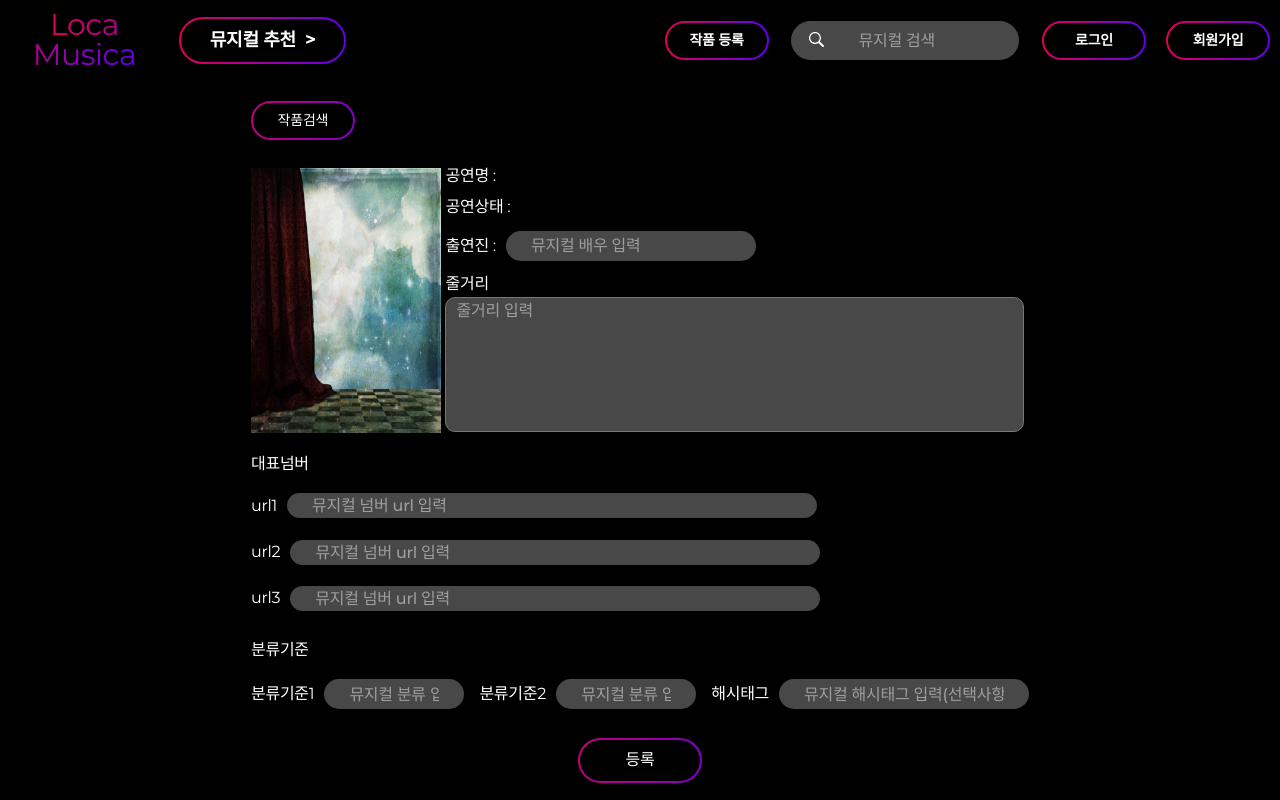
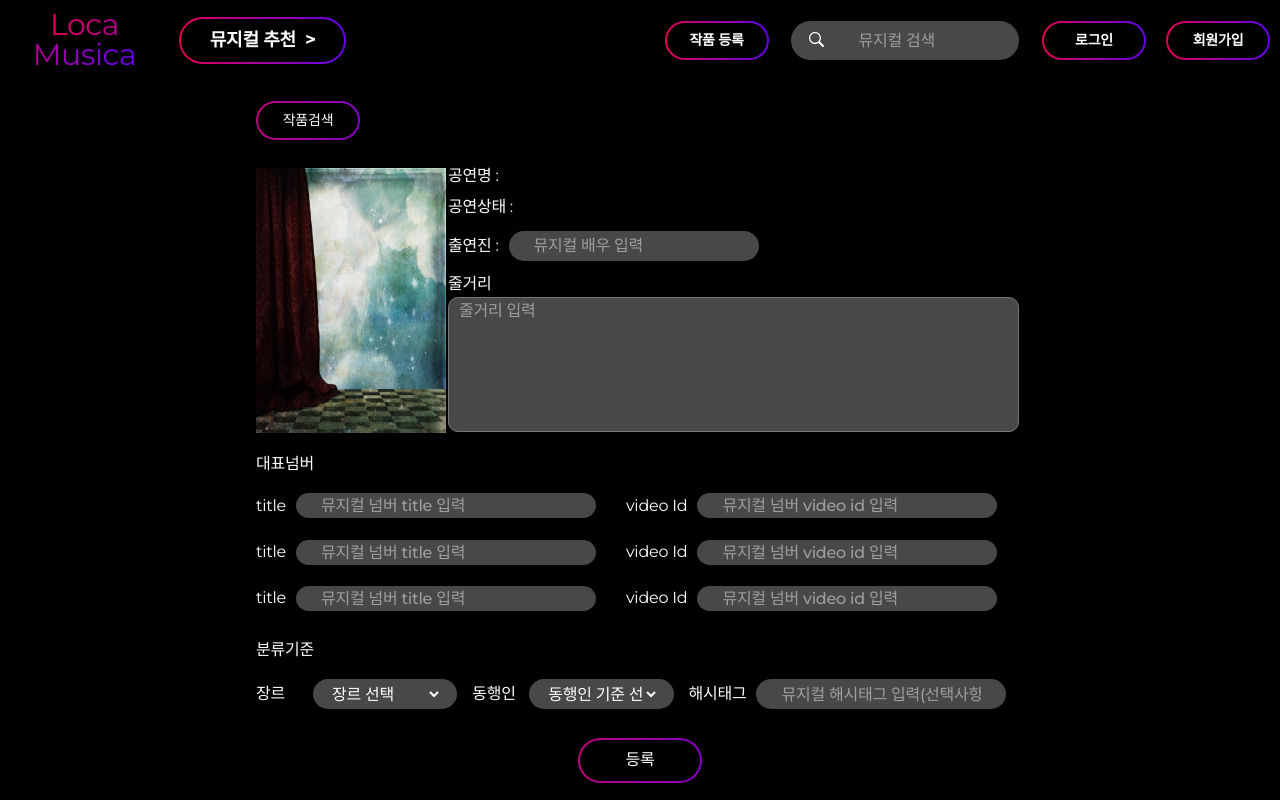
Before and after one commit to ryuseongryong/Loca-Musica, a React (Create React App) app in the folder client/: page /admin in a window 1280 px wide. Built offline with nearby package versions, Linux system fonts and the light colour scheme.

Commit message:
admin.js-Modify-admin 게시글 작성 부분 수정

```diff
--- a/client/src/css/Admin.css
+++ b/client/src/css/Admin.css
@@ -100,13 +100,30 @@
 	align-items: center;
 }
 
-.admin-manual-url {
+.admin-manual-title {
 	margin-right: 10px;
 }
 
-.admin-musical-url-input {
+.admin-manual-videoId {
+	margin-left: 30px;
+	margin-right: 10px;
+}
+
+/* .admin-musical-url-input {
 	height: 25px;
-	width: 530px;
+	width: 300px;
+	color: white;
+} */
+
+.admin-musical-title-input {
+	height: 25px;
+	width: 300px;
+	color: white;
+}
+
+.admin-musical-videoId-input {
+	height: 25px;
+	width: 300px;
 	color: white;
 }
 
@@ -144,12 +161,28 @@
 	flex: 2;
 	width: 140px;
 	height: 30px;
+
+	background: #484848;
+  	padding: 0 15px;
+  	border: 0;
+  	border-radius: 50px;
+  	caret-color: rgb(255, 255, 255);
+	display: flex;
+	justify-content: center;
+	align-items: center;
+}
+
+.admin-musical-category-select {
 	color: white;
+	width: 100%;
+	height: 100%;
+	border: 0;
+	background: transparent;
 }
 
 .admin-musical-category-info {
 	flex: 1;
-	margin-right: 10px;
+	/* margin-right: 5px; */
 }
 
 .admin-musical-hashtag-info {
@@ -257,3 +290,11 @@
 	font-style: normal;
 	font-weight: 400;
   }
+
+option:focus {
+	outline: none;
+}
+
+select:focus {
+	outline: none;
+}
--- a/client/src/pages/admin.js
+++ b/client/src/pages/admin.js
@@ -25,6 +25,10 @@ function Admin() {
         numbers: [],
         hashtags: ''
     });
+    // 장르 지정 state변수
+    const [genre, setGenre] = useState('');
+    // 동행인 지정 state변수
+    const [withPeople, setWithPeople] = useState('');
 
     const searchModalOpen = () => {
         setIsOpen(true);
@@ -42,25 +46,55 @@ function Admin() {
     }
 
     // 넘버 작성
-    // 카테고리 작성 +해시태그 작성
+
+    // 장르 선택
+    const writeGenre = (event) => {
+        setGenre(event.target.value);
+    }
+    // 동행인 선택
+    const writeWithPeople = (event) => {
+        setWithPeople(event.target.value);
+    }
+
+    // '장르 선택'을 선택 못하도록 설정
+    const disableGenreInfo = () => {
+        document.querySelector('#admin-musical-genre-info').setAttribute('disabled', true); // disabled 추가
+    }
+    // '동행인 선택'을 선택 못하도록 설정
+    const disableWithPeopleInfo = () => {
+        document.querySelector('#admin-musical-withPeople-info').setAttribute('disabled', true); // disabled 추가
+    }
 
     // 게시글 등록 버튼 클릭
     const adminPostDB = () => {
         //! number, category, hashtag 작성 값 처리
-        // admin-musical-url-input -> 넘버 url 작성 input
-        // admin-musical-category -> 카테고리 작성 input
+        // admin-musical-title-input -> 뮤지컬 넘버 title input
+        // admin-musical-videoId-input -> 뮤지컬 넘버 video id input
         // admin-musical-hashtag -> 해시태그 작성 input
-        let tempNumberList = document.querySelectorAll('.admin-musical-url-input');
-        let numberList = [];
-        for (let i = 0; i < tempNumberList.length; i++) {
-            numberList.push(tempNumberList[i].value);
+
+        let tempNumberTitleList = document.querySelectorAll('.admin-musical-title-input');
+        let numberTilteList = []; // number title만 모인 array
+        for (let i = 0; i < tempNumberTitleList.length; i++) {
+            numberTilteList.push(tempNumberTitleList[i].value);
         }
 
-        let tempCategoryList = document.querySelectorAll('.admin-musical-category');
-        let categoryList = [];
-        for (let i = 0; i < tempCategoryList.length; i++) {
-            categoryList.push(tempCategoryList[i].value);
+        let tempNumberVideoIdList = document.querySelectorAll('.admin-musical-videoId-input');
+        let numberVideoIdList = []; // number videoId만 모인 array
+        for (let j = 0; j < tempNumberVideoIdList.length; j++) {
+            numberVideoIdList.push(tempNumberVideoIdList[j].value);
         }
+
+        // {title: title, videoId: youtube video ID} -> number List 각 요소
+        let numberList = [];
+        for (let k = 0; k < numberTilteList.length; k++) {
+            numberList.push({
+                title: numberTilteList[k],
+                videoId: numberVideoIdList[k]
+            })
+        }
+
+        // category list
+        let categoryList = [genre, withPeople];
 
         let hashtag = document.querySelector('.admin-musical-hashtag').value;
         // hashtag작성시 전달, optional이기 때문
@@ -81,7 +115,7 @@ function Admin() {
         // code
         setAdminPostInfo(Object.assign(adminPostInfo, { code: nowClickMusical.code }));
 
-        // console.log(adminPostInfo);
+        console.log(adminPostInfo);
         axios.post(`${process.env.REACT_APP_END_POINT}/admin/post`, {
             ...adminPostInfo
         }, {
@@ -144,28 +178,57 @@ function Admin() {
                             <div className='admin-manual-info-url'>
                                 <p className='admin-manual-url-text'>대표넘버</p>
                                 <div className='admin-manual-info-url-div'>
-                                    <div className='admin-manual-url'>url1</div>
-                                    <input type="text" className='admin-musical-url-input' placeholder='뮤지컬 넘버 url 입력' />
+                                    <div className='admin-manual-title'>title</div>
+                                    <input type="text" className='admin-musical-title-input' placeholder='뮤지컬 넘버 title 입력' />
+                                    <div className='admin-manual-videoId'>video Id</div>
+                                    <input type="text" className='admin-musical-videoId-input' placeholder='뮤지컬 넘버 video id 입력' />
                                 </div>
                                 <div className='admin-manual-info-url-div'>
-                                    <div className='admin-manual-url'>url2</div>
-                                    <input type="text" className='admin-musical-url-input' placeholder='뮤지컬 넘버 url 입력' />
+                                    <div className='admin-manual-title'>title</div>
+                                    <input type="text" className='admin-musical-title-input' placeholder='뮤지컬 넘버 title 입력' />
+                                    <div className='admin-manual-videoId'>video Id</div>
+                                    <input type="text" className='admin-musical-videoId-input' placeholder='뮤지컬 넘버 video id 입력' />
                                 </div>
                                 <div className='admin-manual-info-url-div'>
-                                    <div className='admin-manual-url'>url3</div>
-                                    <input type="text" className='admin-musical-url-input' placeholder='뮤지컬 넘버 url 입력' />
+                                    <div className='admin-manual-title'>title</div>
+                                    <input type="text" className='admin-musical-title-input' placeholder='뮤지컬 넘버 title 입력' />
+                                    <div className='admin-manual-videoId'>video Id</div>
+                                    <input type="text" className='admin-musical-videoId-input' placeholder='뮤지컬 넘버 video id 입력' />
                                 </div>
                             </div>
                             <div className='admin-manual-info-category'>
                                 <p className='admin-manual-category-text'>분류기준</p>
                                 <div className='admin-manual-category-div'>
                                     <div className='admin-manual-category-div-category'>
-                                        <div className='admin-musical-category-info'>분류기준1</div>
-                                        <input type="text" className='admin-musical-category' placeholder='뮤지컬 분류 입력' />
+                                        <div className='admin-musical-category-info'>장르</div>
+                                        {/* <input type="text" className='admin-musical-category' placeholder='뮤지컬 장르 입력' /> */}
+                                        <div className='admin-musical-category'>
+                                            <select className='admin-musical-category-select' onChange={writeGenre} onClick={disableGenreInfo}>
+                                                <option className='admin-musical-category-value' id='admin-musical-genre-info' value=''>장르 선택</option>
+                                                <option className='admin-musical-category-genre-value' value='드라마' >드라마</option>
+                                                <option className='admin-musical-category-genre-value' value='로맨스' >로맨스</option>
+                                                <option className='admin-musical-category-genre-value' value='판타지' >판타지</option>
+                                                <option className='admin-musical-category-genre-value' value='코미디' >코미디</option>
+                                                <option className='admin-musical-category-genre-value' value='역사' >역사</option>
+                                                <option className='admin-musical-category-genre-value' value='스릴러' >스릴러</option>
+                                                <option className='admin-musical-category-genre-value' value='가족' >가족</option>
+                                            </select>
+                                        </div>
                                     </div>
                                     <div className='admin-manual-category-div-category'>
-                                        <div className='admin-musical-category-info'>분류기준2</div>
-                                        <input type="text" className='admin-musical-category' placeholder='뮤지컬 분류 입력' />
+                                        <div className='admin-musical-category-info'>동행인</div>
+                                        {/* <input type="text" className='admin-musical-category' placeholder='뮤지컬 동행인 분류 입력' /> */}
+                                        <div className='admin-musical-category'>
+                                            <select className='admin-musical-category-select' onChange={writeWithPeople} onClick={disableWithPeopleInfo}>
+                                                <option className='admin-musical-category-value' id='admin-musical-withPeople-info' value=''>동행인 기준 선택</option>
+                                                <option className='admin-musical-category-together-value' value='혼자' >혼자</option>
+                                                <option className='admin-musical-category-together-value' value='연인과 함께' >연인과 함께</option>
+                                                <option className='admin-musical-category-together-value' value='가족과 함께' >가족과 함께</option>
+                                                <option className='admin-musical-category-together-value' value='친구와 함께' >친구와 함께</option>
+                                                <option className='admin-musical-category-together-value' value='아이와 함께' >아이와 함께</option>
+                                                <option className='admin-musical-category-together-value' value='동료와 함께' >동료와 함께</option>
+                                            </select>
+                                        </div>
                                     </div>
                                     <div className='admin-manual-category-div-hashtag'>
                                         <div className='admin-musical-hashtag-info'>해시태그</div>
--- a/client/src/pages/search.js
+++ b/client/src/pages/search.js
@@ -23,20 +23,25 @@ function Search() {
                             <div className='search-section1'></div>
                             <div className='search-section2'>
                                 <div className='search-section2-top'>
-                                    {/* 추천하기 이전 */}
                                     <div className='search-left'></div>
                                     <div className='search-right-info'>
                                         <p className='search-info'>취향에 따라 최대 3개를 선택해주세요(카테고리 내 중복선택 가능)</p>
                                     </div>
                                 </div>
                                 <div className='search-section2-middle'>
-                                    {/* 추천하기 이전 */}
                                     <div className='search-category1'>
-                                        <div className='search-left'>분류 기준1</div>
-                                        <div className='search-right'>
+                                        <div className='search-left'>장르</div>
+                                        <div className='search-right-category'>
                                             {/* 선택안되면 클래스명 category만 존재/주석 */}
                                             <span className='category'>
-                                                <span className='category-text'>#???</span>
+                                                <span className='category-text'>드라마</span>
+                                                {/* 선택 안되면 클래스명 none-category-closebtn 으로 변경/주석 */}
+                                                <div className='none-category-closebtn'>
+                                                    <div className='category-select-cancel-btn'>x</div>
+                                                </div>
+                                            </span>
+                                            <span className='category'>
+                                                <span className='category-text'>로맨스</span>
                                                 {/* 선택 안되면 클래스명 none-category-closebtn 으로 변경/주석 */}
                                                 <div className='none-category-closebtn'>
                                                     <div className='category-select-cancel-btn'>x</div>
@@ -44,26 +49,32 @@ function Search() {
                                             </span>
                                             {/* 선택되면 클래스명  selected-category 추가/주석 */}
                                             <span className='category selected-category'>
-                                                <span className='category-text'>#가나다라마</span>
+                                                <span className='category-text'>판타지</span>
                                                 {/* 선택되면 클래스명 show-category-closebtn 으로 변경/주석 */}
                                                 <div className='show-category-closebtn'>
                                                     <div className='category-select-cancel-btn'>x</div>
                                                 </div>
                                             </span>
                                             <span className='category'>
-                                                <span className='category-text'>#???</span>
+                                                <span className='category-text'>코미디</span>
                                                 <div className='none-category-closebtn'>
                                                     <div className='category-select-cancel-btn'>x</div>
                                                 </div>
                                             </span>
                                             <span className='category'>
-                                                <span className='category-text'>#???</span>
+                                                <span className='category-text'>역사</span>
                                                 <div className='none-category-closebtn'>
                                                     <div className='category-select-cancel-btn'>x</div>
                                                 </div>
                                             </span>
                                             <span className='category'>
-                                                <span className='category-text'>#???</span>
+                                                <span className='category-text'>스릴러</span>
+                                                <div className='none-category-closebtn'>
+                                                    <div className='category-select-cancel-btn'>x</div>
+                                                </div>
+                                            </span>
+                                            <span className='category'>
+                                                <span className='category-text'>가족</span>
                                                 <div className='none-category-closebtn'>
                                                     <div className='category-select-cancel-btn'>x</div>
                                                 </div>
@@ -71,34 +82,40 @@ function Search() {
                                         </div>
                                     </div>
                                     <div className='search-category2'>
-                                        <div className='search-left'>분류 기준2</div>
-                                        <div className='search-right'>
+                                        <div className='search-left'>동행인 기준</div>
+                                        <div className='search-right-category'>
                                             <span className='category'>
-                                                <span className='category-text'>#???</span>
+                                                <span className='category-text'>혼자</span>
                                                 <div className='none-category-closebtn'>
                                                     <div className='category-select-cancel-btn'>x</div>
                                                 </div>
                                             </span>
                                             <span className='category'>
-                                                <span className='category-text'>#가나다라마</span>
+                                                <span className='category-text'>연인과 함께</span>
                                                 <div className='none-category-closebtn'>
                                                     <div className='category-select-cancel-btn'>x</div>
                                                 </div>
                                             </span>
                                             <span className='category'>
-                                                <span className='category-text'>#???</span>
+                                                <span className='category-text'>가족과 함께</span>
                                                 <div className='none-category-closebtn'>
                                                     <div className='category-select-cancel-btn'>x</div>
                                                 </div>
                                             </span>
                                             <span className='category'>
-                                                <span className='category-text'>#???</span>
+                                                <span className='category-text'>친구와 함께</span>
                                                 <div className='none-category-closebtn'>
                                                     <div className='category-select-cancel-btn'>x</div>
                                                 </div>
                                             </span>
                                             <span className='category selected-category'>
-                                                <span className='category-text'>#바사아자차</span>
+                                                <span className='category-text'>아이와 함께</span>
+                                                <div className='show-category-closebtn'>
+                                                    <div className='category-select-cancel-btn'>x</div>
+                                                </div>
+                                            </span>
+                                            <span className='category selected-category'>
+                                                <span className='category-text'>동료와 함께</span>
                                                 <div className='show-category-closebtn'>
                                                     <div className='category-select-cancel-btn'>x</div>
                                                 </div>
@@ -205,7 +222,6 @@ function Search() {
                                     </div>
                                 </div>
                                 <div className='search-section2-bottom'>
-                                    {/* 추천하기 이전 */}
                                     <div className='recommend-result-btn' onClick={doRecommend}>
                                         추천받기 &nbsp;{'>'}
                                     </div>
```
Also changed, not shown: client/src/components/searchModal.js (+17 -16 lines), client/src/css/Search.css (+13 -2 lines), 2 other files (tests, documents, lock files or other folders).
